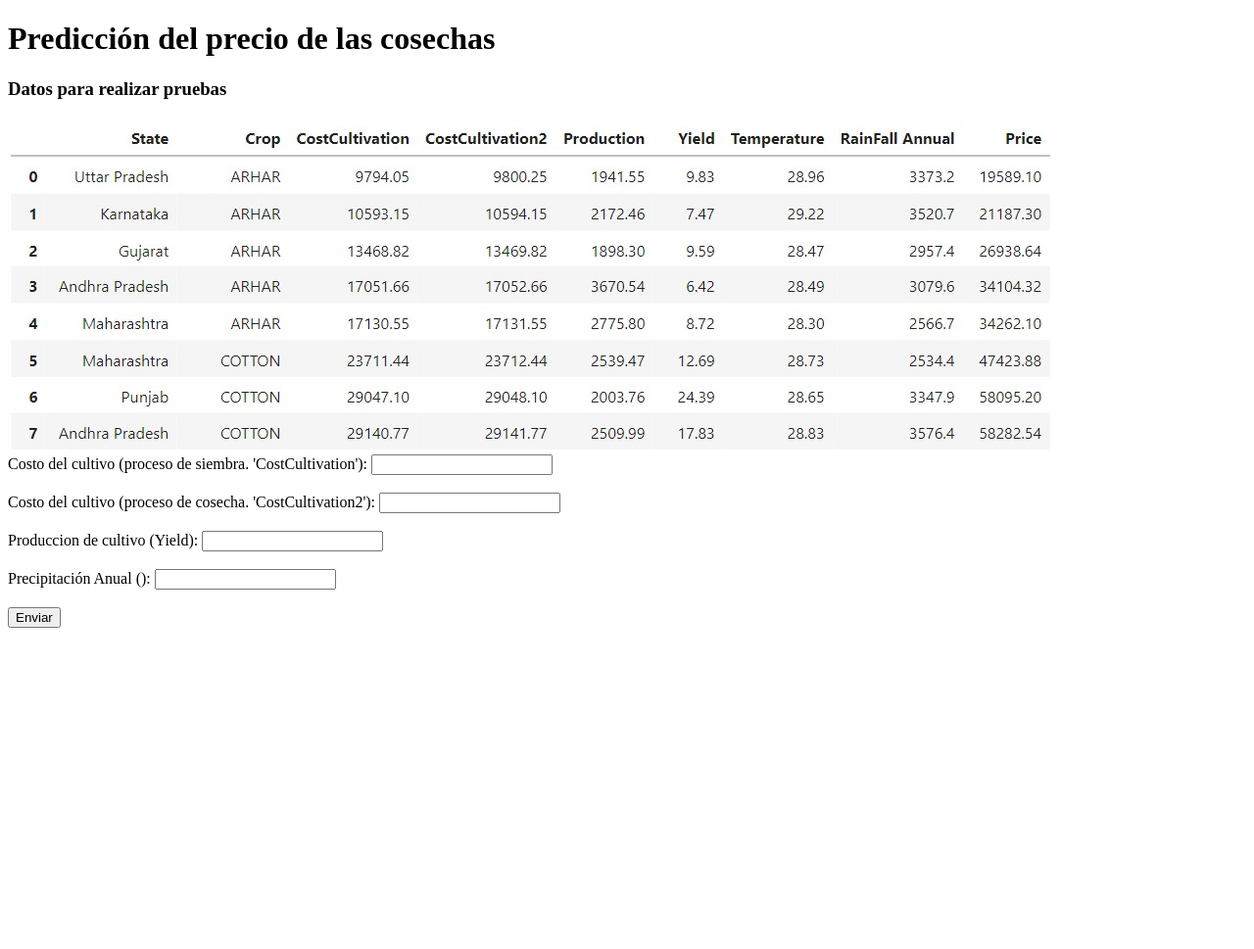
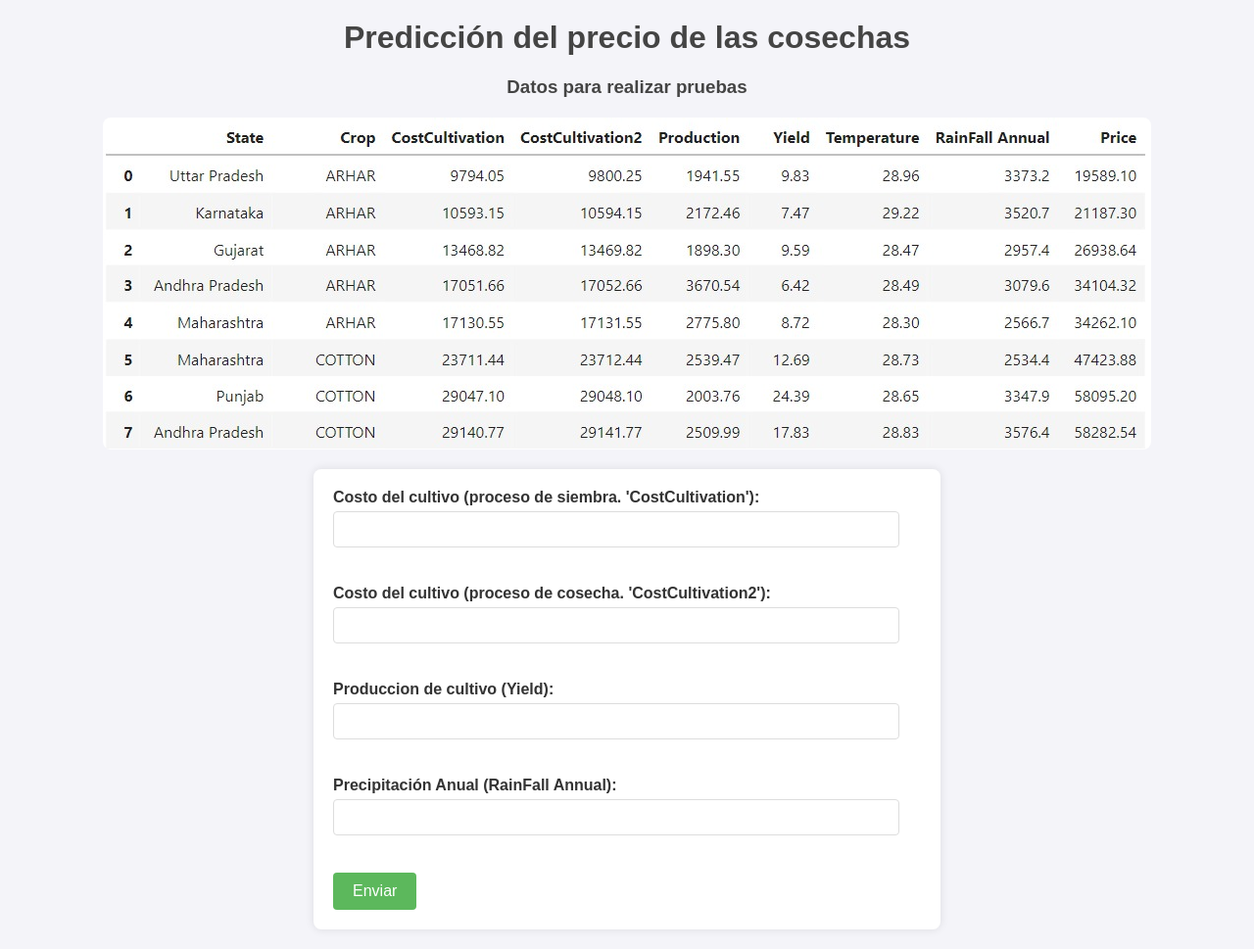
Before and after one commit to JJ1087/precioDeLasCosechas, a Flask app: page / in a window 1280 px wide. Shown: the whole page at 98% size. Before the commit the page ends 641 px from the top, so only its background shows below. Run offline with Flask 3, Linux system fonts and the light colour scheme; parts of the project's set-up code (start-up, migrations or seed data) failed here and were passed over.

Commit message:
corrección formulario6

```diff
--- a/templates/formulario.html
+++ b/templates/formulario.html
@@ -2,6 +2,7 @@
 <html>
 <head>
     <title>Predicción del precio de las cosechas</title>
+    <link rel="stylesheet" type="text/css" href="styles.css">
     <script>
         function clasificarTrastorno(event) {
             event.preventDefault();
@@ -46,7 +47,7 @@
         <label for="Yield">Produccion de cultivo (Yield):</label>
         <input type="text" id="Yield" name="Yield"><br><br>
 
-        <label for="RainFallAnnual">Precipitación Anual ():</label>
+        <label for="RainFallAnnual">Precipitación Anual (RainFall Annual):</label>
         <input type="text" id="RainFallAnnual" name="RainFallAnnual"><br><br>
 
 
--- /dev/null
+++ b/templates/styles.css
@@ -0,0 +1,73 @@
+/* styles.css */
+
+body {
+    font-family: Arial, sans-serif;
+    background-color: #f4f4f9;
+    color: #333;
+    margin: 0;
+    padding: 0;
+}
+
+h1, h3 {
+    text-align: center;
+    color: #444;
+}
+
+h1 {
+    margin-top: 20px;
+}
+
+h3 {
+    margin-bottom: 20px;
+}
+
+form {
+    background: #fff;
+    padding: 20px;
+    margin: 20px auto;
+    border-radius: 8px;
+    box-shadow: 0 0 10px rgba(0, 0, 0, 0.1);
+    max-width: 600px;
+}
+
+label {
+    display: block;
+    font-weight: bold;
+    margin-bottom: 5px;
+}
+
+input[type="text"] {
+    width: calc(100% - 22px);
+    padding: 10px;
+    margin-bottom: 20px;
+    border: 1px solid #ddd;
+    border-radius: 4px;
+    box-sizing: border-box;
+}
+
+input[type="submit"] {
+    background: #5cb85c;
+    color: #fff;
+    border: none;
+    padding: 10px 20px;
+    border-radius: 4px;
+    cursor: pointer;
+    font-size: 16px;
+}
+
+input[type="submit"]:hover {
+    background: #4cae4c;
+}
+
+#resultado {
+    text-align: center;
+    margin-top: 20px;
+    font-size: 18px;
+}
+
+img {
+    display: block;
+    margin: 0 auto 20px auto;
+    max-width: 100%;
+    border-radius: 8px;
+}
```
